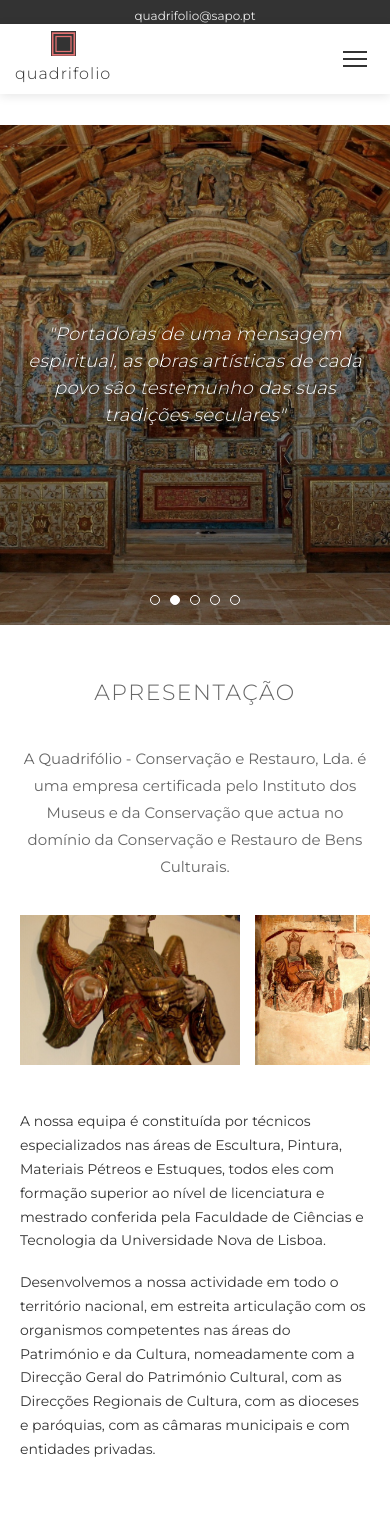
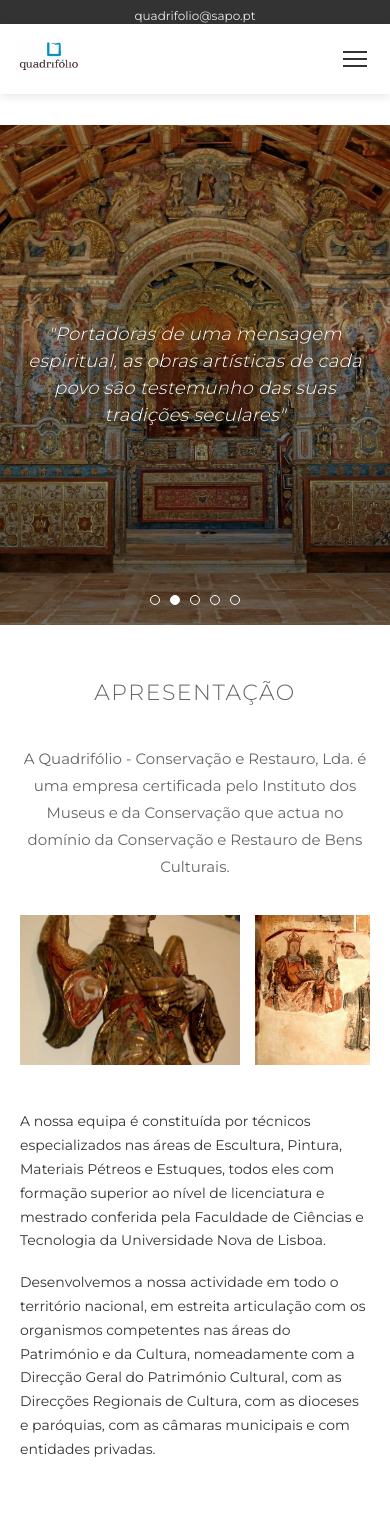
Before and after one commit to JoaoHNunes/quadrifolio-site, a Jekyll site: the page built from index.html, in a window 390 px wide. Shown: the top 1520 px of the page. Built offline with Jekyll 4.4.1, drawn with Linux system fonts in a browser that asks for light colours.

Commit message:
Replace SVG logo placeholder with actual company logo
Swap inline SVG squares for the real Quadrifólio logo image.
Update CSS for img-based logo styling with responsive sizing.

```diff
--- a/_includes/header.html
+++ b/_includes/header.html
@@ -13,13 +13,7 @@
         <div class="header-content">
             <!-- Logo -->
             <a href="{{ site.baseurl }}/" class="logo">
-                <div class="logo-icon">
-                    <svg width="30" height="30" viewBox="0 0 30 30" fill="none" xmlns="http://www.w3.org/2000/svg">
-                        <rect x="2" y="2" width="26" height="26" stroke="#E57373" stroke-width="2"/>
-                        <rect x="6" y="6" width="18" height="18" stroke="#E57373" stroke-width="1.5"/>
-                    </svg>
-                </div>
-                <div class="logo-text">quadrifolio</div>
+                <img src="{{ site.baseurl }}/assets/images/logo/logo.png" alt="Quadrifólio - Conservação e Restauro" class="logo-img">
             </a>
 
             <!-- Navigation Menu -->
--- a/css/responsive.css
+++ b/css/responsive.css
@@ -110,6 +110,12 @@
         font-size: 14px;
     }
 
+    /* Service Page Content */
+    .service-projects {
+        grid-template-columns: repeat(auto-fill, minmax(280px, 1fr));
+        gap: 25px;
+    }
+
     /* CONTACTE-NOS Section */
     .contact-wrapper {
         grid-template-columns: 1fr;
@@ -182,13 +188,8 @@
     }
 
     /* Logo - Slightly Smaller */
-    .logo-icon {
-        width: 25px;
-        height: 25px;
-    }
-
-    .logo-text {
-        font-size: 16px;
+    .logo-img {
+        height: 38px;
     }
 
     /* Hide Desktop Navigation */
@@ -458,6 +459,31 @@
     }
 
     /* ========================================
+       Service Pages - Mobile
+       ======================================== */
+
+    .service-projects {
+        grid-template-columns: 1fr;
+        gap: 20px;
+    }
+
+    .service-work-list {
+        columns: 1;
+    }
+
+    .service-page-body h2 {
+        font-size: 18px;
+        letter-spacing: 1.5px;
+        margin-top: 40px;
+        margin-bottom: 20px;
+    }
+
+    .service-page-actions {
+        flex-direction: column;
+        align-items: center;
+    }
+
+    /* ========================================
        CONTACTE-NOS Section - Mobile
        ======================================== */
 
@@ -713,7 +739,7 @@
        screen and (min-resolution: 192dpi) {
 
     /* Ensure sharp rendering on retina displays */
-    .logo-icon {
+    .logo-img {
         -webkit-font-smoothing: antialiased;
         -moz-osx-font-smoothing: grayscale;
     }
--- a/css/styles.css
+++ b/css/styles.css
@@ -99,26 +99,12 @@ header.scrolled {
 /* Logo Styling */
 .logo {
     display: flex;
-    flex-direction: column;
     align-items: center;
-    gap: 5px;
 }
 
-.logo-icon {
-    width: 30px;
-    height: 30px;
-    background-color: #333333;
-    display: flex;
-    align-items: center;
-    justify-content: center;
-}
-
-.logo-text {
-    font-size: 18px;
-    font-weight: 300;
-    color: #333333;
-    text-transform: lowercase;
-    letter-spacing: 1px;
+.logo-img {
+    height: 45px;
+    width: auto;
 }
 
 /* Navigation Menu */
@@ -842,6 +828,87 @@ footer a:hover {
     text-align: justify;
 }
 
+.service-page-body h2 {
+    font-size: 22px;
+    font-weight: 500;
+    color: #333333;
+    text-transform: uppercase;
+    letter-spacing: 2px;
+    margin-top: 50px;
+    margin-bottom: 30px;
+    padding-bottom: 10px;
+    border-bottom: 2px solid #E57373;
+}
+
+.service-page-body h2:first-child {
+    margin-top: 0;
+}
+
+.service-page-body h3 {
+    font-size: 17px;
+    font-weight: 600;
+    color: #444444;
+    margin-top: 30px;
+    margin-bottom: 8px;
+}
+
+.service-projects {
+    display: grid;
+    grid-template-columns: repeat(auto-fill, minmax(340px, 1fr));
+    gap: 30px;
+    margin-bottom: 50px;
+}
+
+.service-project-card {
+    background: #f9f9f9;
+    border-radius: 4px;
+    padding: 25px;
+    border-left: 3px solid #E57373;
+}
+
+.service-project-card h3 {
+    font-size: 15px;
+    font-weight: 600;
+    color: #333333;
+    margin: 0 0 10px 0;
+    line-height: 1.4;
+}
+
+.service-project-card p {
+    font-size: 14px;
+    line-height: 1.6;
+    color: #666666;
+    margin-bottom: 0;
+    text-align: left;
+}
+
+.service-work-list {
+    columns: 2;
+    column-gap: 40px;
+    list-style: disc;
+    padding-left: 20px;
+}
+
+.service-work-list li {
+    font-size: 14px;
+    line-height: 1.6;
+    color: #555555;
+    margin-bottom: 10px;
+    break-inside: avoid;
+}
+
+.service-treatments h3 {
+    font-size: 17px;
+    font-weight: 600;
+    color: #444444;
+    margin-top: 35px;
+    margin-bottom: 12px;
+}
+
+.service-treatments h3:first-child {
+    margin-top: 0;
+}
+
 .service-page-actions {
     display: flex;
     gap: 20px;
```
